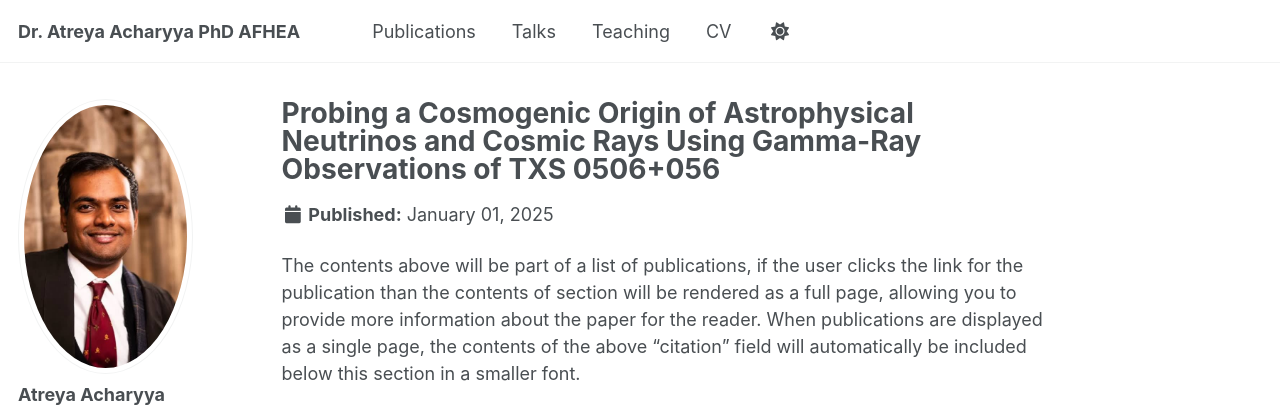
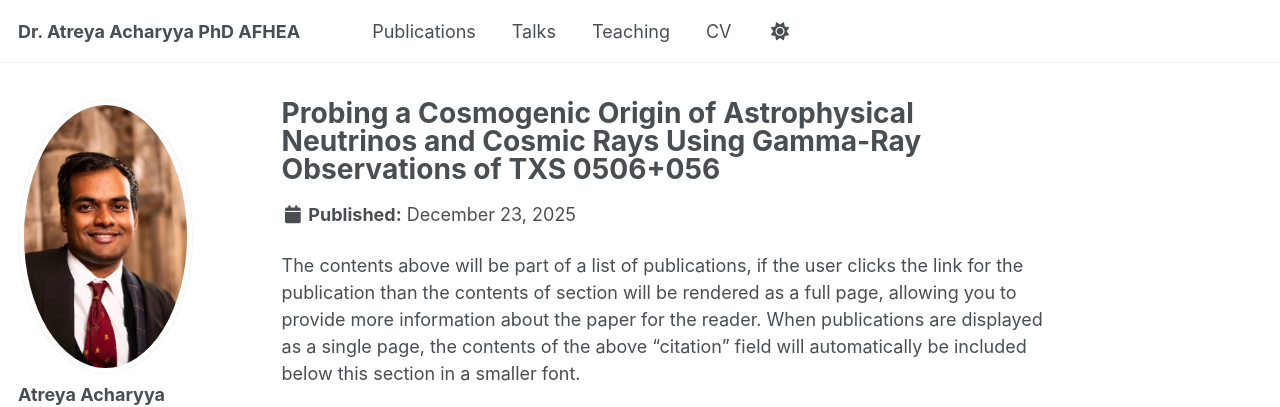
Before and after one commit to atreyaacharyya/atreyaacharyya.github.com, a Jekyll site: the page built from _publications/TXS.md, in a window 1280 px wide. Shown: the top 407 px of the page. Built offline with Jekyll 4.4.1, drawn with Linux system fonts in a browser that asks for light colours; some web fonts are replaced; a script bundle is joined from its source files by our own code; library files that are not in the unit come from our copies.

Commit message:
Update TXS.md

```diff
--- a/_publications/TXS.md
+++ b/_publications/TXS.md
@@ -3,7 +3,7 @@ title: "Probing a Cosmogenic Origin of Astrophysical Neutrinos and Cosmic Rays U
 collection: publications
 category: manuscripts
 permalink: /publication/acharyya_2026
-date: 2025-01-01
+date: 2025-12-23
 paperurl: "https://doi.org/10.3847/1538-4357/ae1d72"
 ---
 The contents above will be part of a list of publications, if the user clicks the link for the publication than the contents of section will be rendered as a full page, allowing you to provide more information about the paper for the reader. When publications are displayed as a single page, the contents of the above "citation" field will automatically be included below this section in a smaller font.
```
